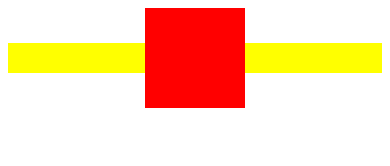
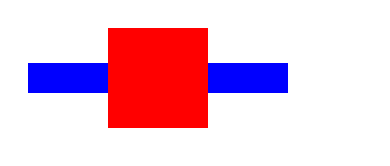
Before and after one commit to riosalexandra/fighting-game-js, a plain HTML site: page index.html in a window 390 px wide. Drawn offline with Linux system fonts and the light colour scheme.

Commit message:
responsive health bar

```diff
--- a/index.html
+++ b/index.html
@@ -2,19 +2,63 @@
 <head>
     <meta charset="UTF-8">
     <title>Fighting game</title>
+
+
+    <!-- padding is no longer taken into effect when calculating the width element when using box-sizing: border-box -->
+    <style>
+        * {
+            box-sizing: border-box;
+        }
+    </style>
 </head>
 
 <body>
     <!-- red container div -->
-    <div style="position: relative;" >
+    <div style="position: relative; display: inline-block;" >
         <!-- smaller red container-->
-        <div style="position: absolute; display: flex; width: 100%; align-items: center">
+        <div
+                style="
+                position: absolute;
+                display: flex;
+                width: 100%;
+                align-items: center;
+                padding: 20px;">
             <!--player health-->
-            <div style="background-color: yellow; height: 30px; width: 100%"></div>
-            <!-- time -->
-            <div style="background-color: red; width: 100px; height: 100px; flex-shrink: 0"></div>
+            <div style="position: relative; height: 30px; width: 100%; display: flex; justify-content: flex-end">
+                <div style="background-color: yellow; height: 30px"></div>
+                <div
+                        id="playerHealth"
+                        style="position: absolute;
+               background: blue;
+               top: 0;
+               right: 0;
+               bottom: 0;
+               width: 100%;
+                "
+                ></div>
+            </div>            <!-- timer -->
+            <div
+                style="
+                background-color: red;
+                width: 100px;
+                height: 100px;
+                flex-shrink: 0
+            "
+            ></div>
             <!-- enemy health -->
-            <div style="background-color: yellow; height: 30px; width: 100%"></div>
+            <div style="position: relative; height: 30px; width: 100%">
+            <div style="background-color: yellow; height: 30px"></div>
+            <div
+               id="enemyHealth"
+               style="position: absolute;
+               background: blue;
+               top: 0;
+               right: 0;
+               bottom: 0;
+               left: 0
+                "
+            ></div>
+            </div>
             <div></div>
         </div>
         <canvas></canvas>
--- a/index.js
+++ b/index.js
@@ -31,6 +31,7 @@ class Sprite {
         }
         this.color = color
         this.isAttacking
+        this.health = 100
     }
     draw() {
         c.fillStyle = 'this.color'
@@ -170,7 +171,8 @@ function animate() {
         player.isAttacking
     ) {
         player.isAttacking = false
-        console.log('go')
+        enemy.health -= 20
+        document.querySelector('#enemyHealth').style.width = enemy.health + "%"
     }
 
     if(
@@ -181,7 +183,8 @@ function animate() {
         enemy.isAttacking
     ) {
         enemy.isAttacking = false
-        console.log('enemy attack successful')
+        player.health -= 20
+        document.querySelector('#enemyHealth').style.width = player.health + "%"
     }
 }
 
```
